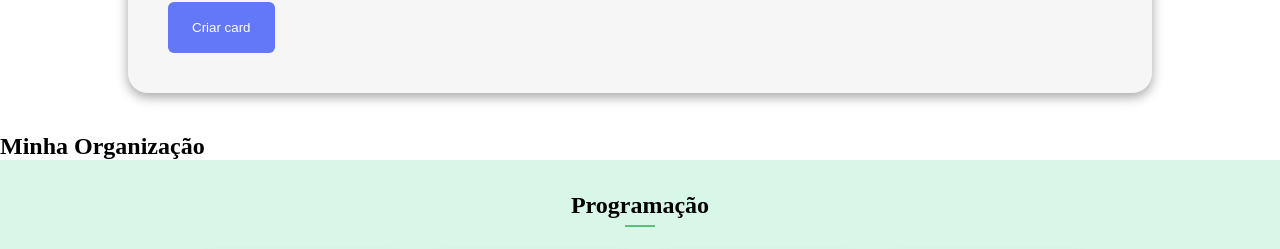
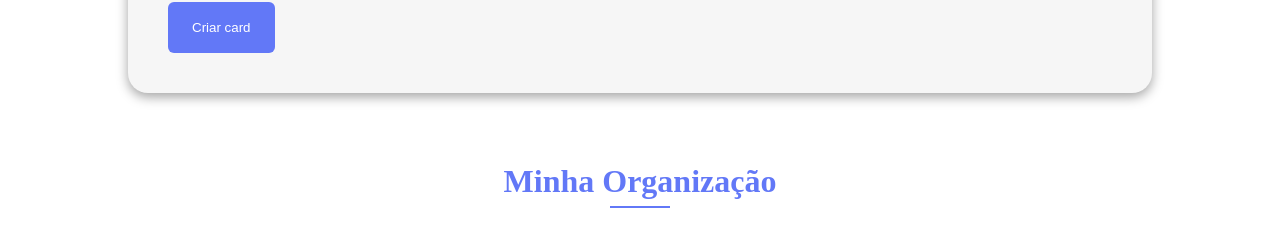
Before and after one commit to Lucas-Almeida-SD/Alura-Organo, a React (Create React App) app: page / in a window 1280 px wide. Shown: the part 1073-1322 px from the top of the page. Built offline with nearby package versions, Linux system fonts and the light colour scheme.

Commit message:
refactor: Importado arquivo de estilização; Adicionado classname ao titulo da seção

```diff
--- a/src/components/TeamList/index.jsx
+++ b/src/components/TeamList/index.jsx
@@ -2,13 +2,15 @@ import React from 'react';
 import PropTypes from 'prop-types';
 
 import Team from '../Team';
+
+import './style.scss';
 
 function TeamList({ teams }) {
   const teamValueList = Object.values(teams);
 
   return (
     <section className="team-list-section">
-      <h2>Minha Organização</h2>
+      <h2 className="title">Minha Organização</h2>
       {teamValueList.map((teamValues) => <Team key={teamValues.name} team={teamValues} />)}
     </section>
   );
```
